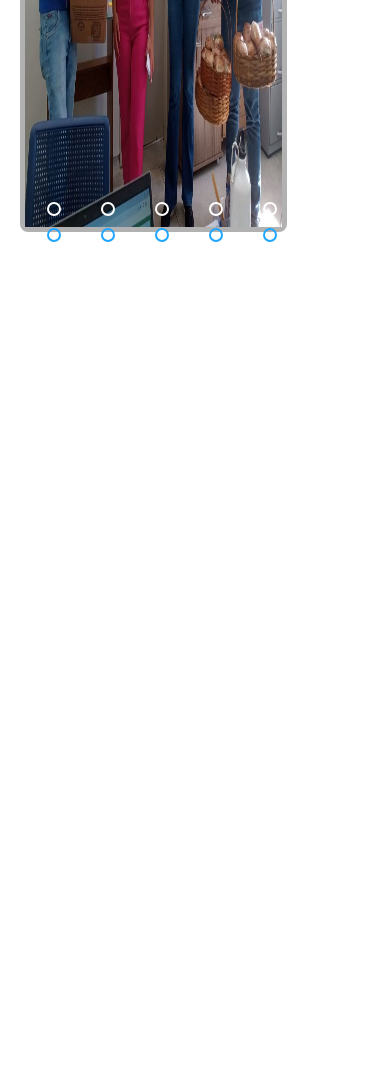
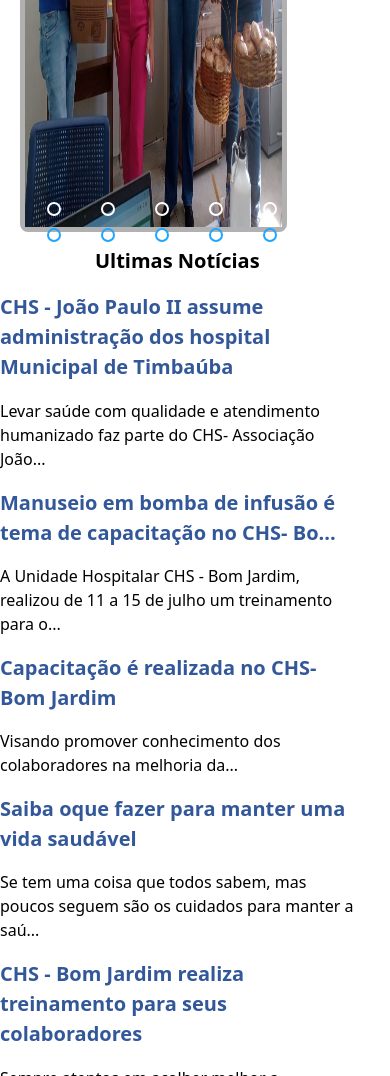
Before and after one commit to Paulo-Santos20/SiteCHS, a plain HTML site: page index.html in a window 390 px wide. Shown: the part 551-1627 px from the top of the page. Before the commit the page ends 844 px from the top, so only its background shows below. Drawn offline with Linux system fonts and the light colour scheme.

Commit message:
news layout

```diff
--- a/index.html
+++ b/index.html
@@ -118,10 +118,56 @@
                                 </div>
                             </div>
                             <div class="news">
-
-
-
+                                <div class="newslatter">
+                                    <h1>Ultimas Notícias</h1>
+                                    <table class="table">
+                                        <tr>
+                                            <h2>CHS - João Paulo II assume
+                                                administração dos hospital
+                                                Municipal
+                                                de Timbaúba</h2>
+                                            <p>Levar saúde com qualidade e
+                                                atendimento humanizado faz parte
+                                                do
+                                                CHS- Associação João...</p>
+                                        </tr>
+                                        <tr>
+                                            <h2>Manuseio em bomba de infusão é
+                                                tema
+                                                de capacitação no CHS- Bo...</h2>
+                                            <p>A Unidade Hospitalar CHS - Bom
+                                                Jardim, realizou de 11 a 15 de
+                                                julho
+                                                um treinamento para o...</p>
+                                        </tr>
+                                        <tr>
+                                            <h2>Capacitação é realizada no CHS-
+                                                Bom
+                                                Jardim</h2>
+                                            <p>Visando promover conhecimento dos
+                                                colaboradores na melhoria da...</p>
+                                        </tr>
+                                        <tr>
+                                            <h2>Saiba oque fazer para manter uma
+                                                vida saudável</h2>
+                                            <p>Se tem uma coisa que todos sabem,
+                                                mas poucos seguem são os
+                                                cuidados
+                                                para manter a saú...</p>
+                                        </tr>
+                                        <tr>
+                                            <h2>CHS - Bom Jardim realiza
+                                                treinamento
+                                                para seus colaboradores</h2>
+                                            <p>Sempre atentos em acolher melhor
+                                                a
+                                                população que usa os serviços do
+                                                Hospital Municipal...</p>
+                                        </tr>
+                                    </table>
+                                </div>
                             </div>
-                            <script src="script.js"></script>
-                        </body>
-                    </html>
+                        </div>
+                        <script src="script.js"></script>
+                    </body>
+                </html>
--- a/style.css
+++ b/style.css
@@ -231,7 +231,7 @@
     padding: 10px;
     align-items: center;
     justify-content: center;
-    margin:0px 50px auto;
+    margin: 0px 50px auto;
 }
 .description {
     position: absolute;
@@ -245,3 +245,55 @@
     border-radius: 10px;
     padding: 0px 35px 0px 75px;
 }
+
+.news {
+    max-height: calc (100vh - var(8rem));
+    max-width: 520px;
+    height: 100vh;
+    width: calc(30ch + 5rem);
+    overflow-x: auto;
+    border: 1 px solid red;
+    align-self: start;
+    right: var(clamp(2rem, 0.875rem + 2vw, 8vw));
+    font-family: system-ui, -apple-system, BlinkMacSystemFont, "Segoe UI", Roboto, Oxygen, Ubuntu, Cantarell,
+        "Open Sans", "Helvetica Neue", sans-serif;
+}
+
+h1 {
+    align-items: center;
+    justify-content: center;
+    font-size: 20px;
+    display: flex;
+    font-family: system-ui, -apple-system, BlinkMacSystemFont, "Segoe UI", Roboto, Oxygen, Ubuntu, Cantarell,
+        "Open Sans", "Helvetica Neue", sans-serif;
+}
+h2 {
+    font-size: 20px;
+    display: flex;
+    font-family: system-ui, -apple-system, BlinkMacSystemFont, "Segoe UI", Roboto, Oxygen, Ubuntu, Cantarell,
+        "Open Sans", "Helvetica Neue", sans-serif;
+    color: #335899;
+}
+
+.news tr {
+    border: 1px solid black;
+    padding: 10px;
+    margin: 10px 0;
+}
+
+.news table tr {
+    border-bottom: 1px solid black;
+    padding: 20px;
+    background-color: #dddfe0;
+    border-radius: 20px;
+}
+.news table {
+    border-collapse: collapse;
+}
+
+.news td,
+.news th {
+    border: 1px solid black;
+    padding: 8px;
+    text-align: left;
+}
```
